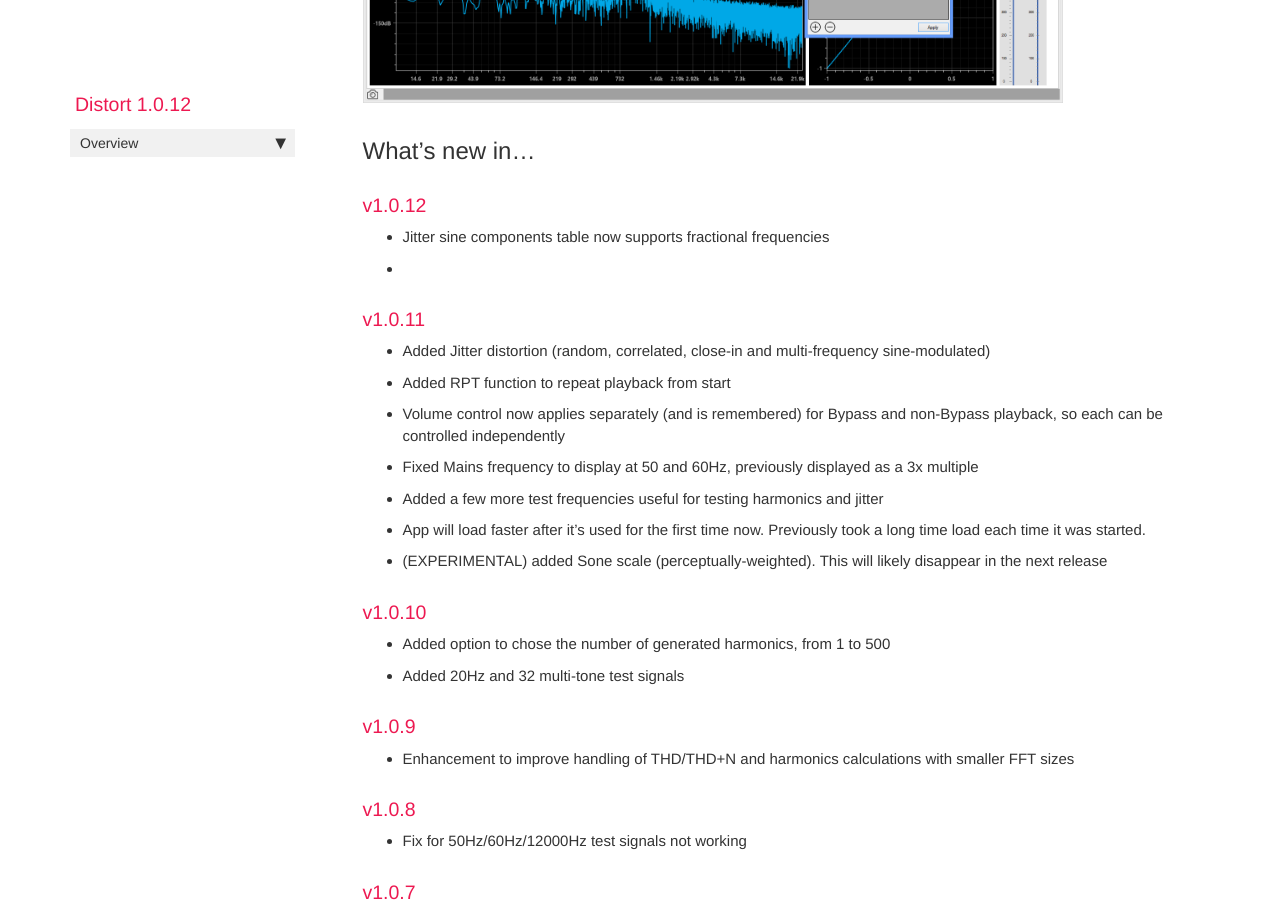
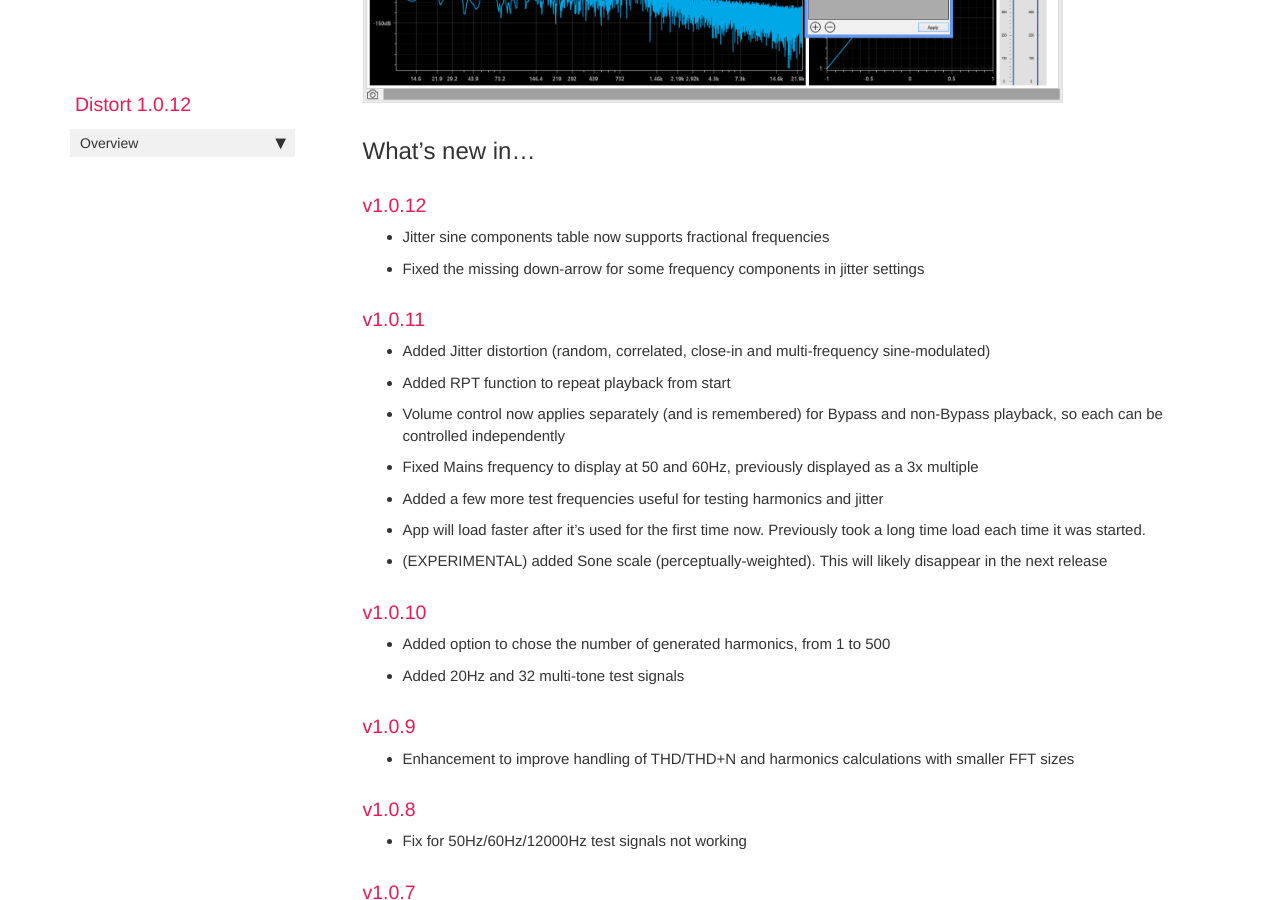
Before and after one commit to pkane2001/Distort, a Jekyll site: the page built from docs/index.md, in a window 1280 px wide and 900 px high, scrolled down 2715 px. Built offline with Jekyll 4.4.1, drawn with Linux system fonts in a browser that asks for light colours; nearby versions of some CDN libraries; comment, search, counter and statistics services are not loaded.

Commit message:
no message

```diff
--- a/docs/index.md
+++ b/docs/index.md
@@ -56,7 +56,7 @@ Run Distort, pick a WAV file you may want to apply distortion to by clicking on
 
 ### v1.0.12
 * Jitter sine components table now supports fractional frequencies
-*
+* Fixed the missing down-arrow for some frequency components in jitter settings
 
 ### v1.0.11
 * Added Jitter distortion (random, correlated, close-in and multi-frequency sine-modulated)
```
